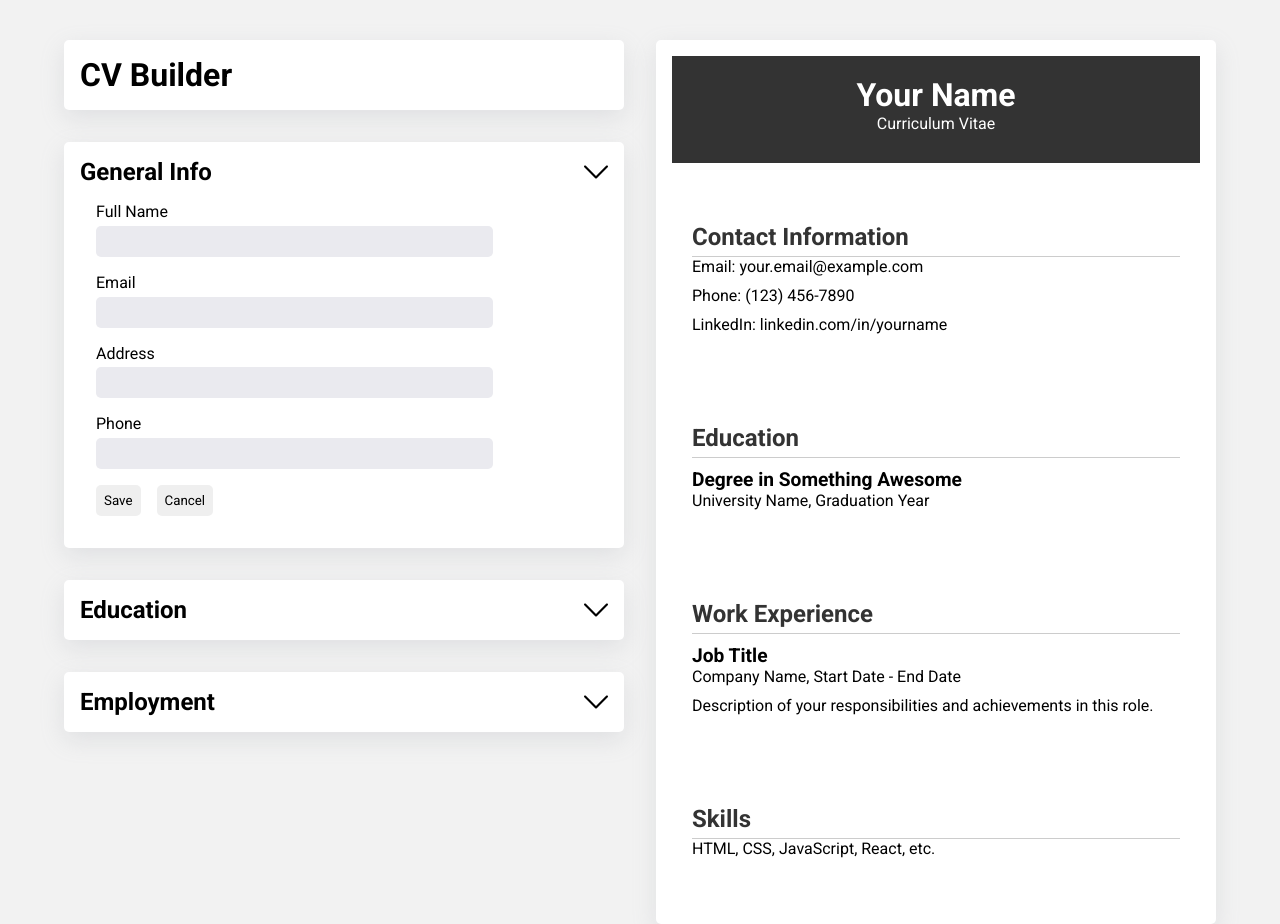
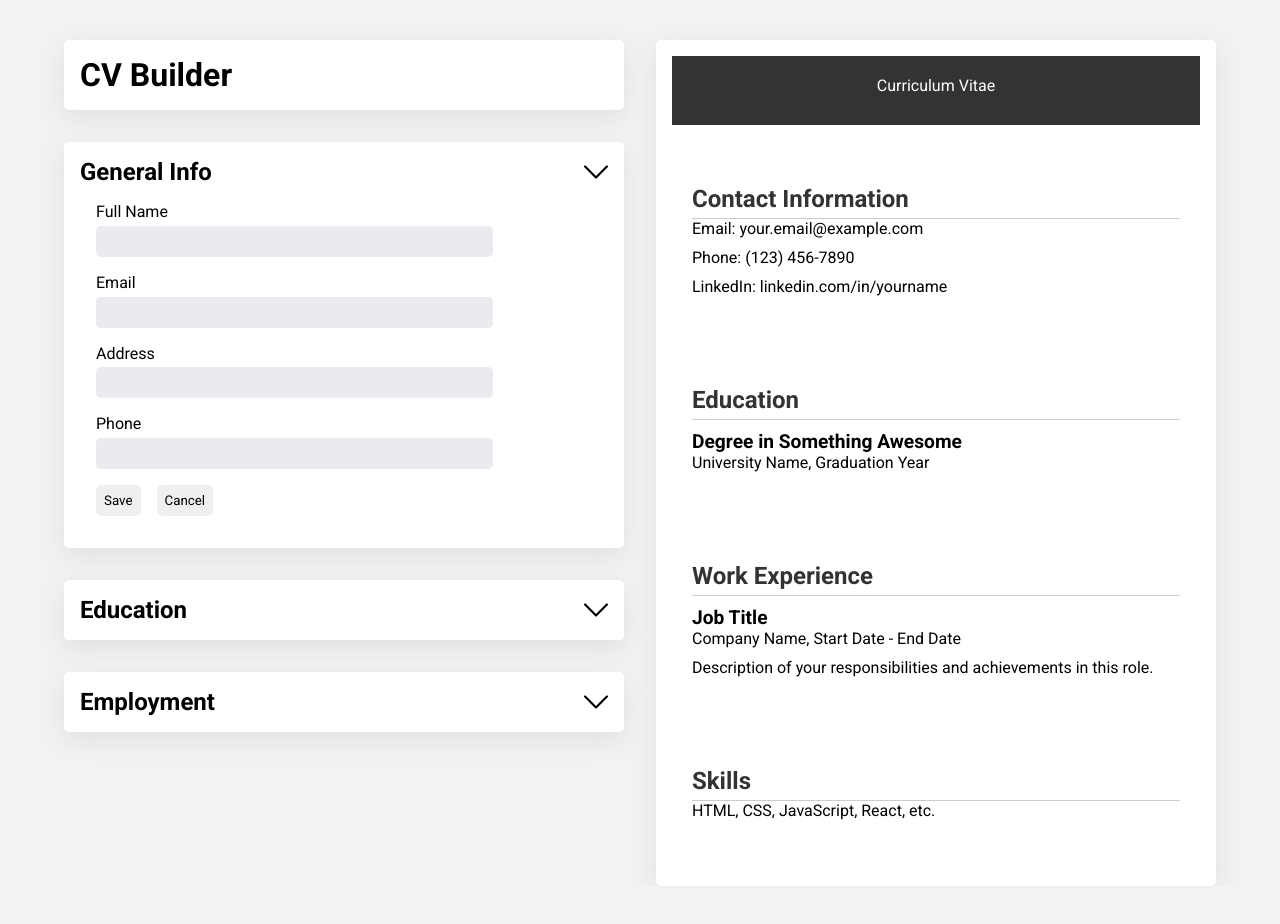
Before and after one commit to dave-forbes/cv-builder, a React (Vite) app in the folder cv-builder-app/: page / in a window 1280 px wide. After the commit the page ends 886 px from the top, so only its background shows below. Built offline with nearby package versions, Linux system fonts and the light colour scheme.

Commit message:
passed name as props to CV to update the CV name when changing the name input in the forms

```diff
--- a/cv-builder-app/src/components/CV.jsx
+++ b/cv-builder-app/src/components/CV.jsx
@@ -1,10 +1,11 @@
+/* eslint-disable react/prop-types */
 import "../css/CV.css";
 
-export default function CV() {
+export default function CV({ name }) {
   return (
     <div className="C-V">
       <header>
-        <h1>Your Name</h1>
+        <h1>{name}</h1>
         <p>Curriculum Vitae</p>
       </header>
 
--- a/cv-builder-app/src/components/Forms.jsx
+++ b/cv-builder-app/src/components/Forms.jsx
@@ -1,9 +1,10 @@
+/* eslint-disable react/prop-types */
 import { useState } from "react";
 
 import Title from "./Title";
 import FormContainer from "./FormContainer";
 
-export default function Forms() {
+export default function Forms({ changeName }) {
   const [isOpened, setIsOpened] = useState(0);
 
   function handleClick(num) {
@@ -20,7 +21,7 @@ export default function Forms() {
         elements={
           <>
             <label className="full-name" htmlFor="full-name">
-              Full Name <input id="full-name" />
+              Full Name <input onChange={changeName} id="full-name" />
             </label>
             <label className="email" htmlFor="email">
               Email <input id="email" />
```
